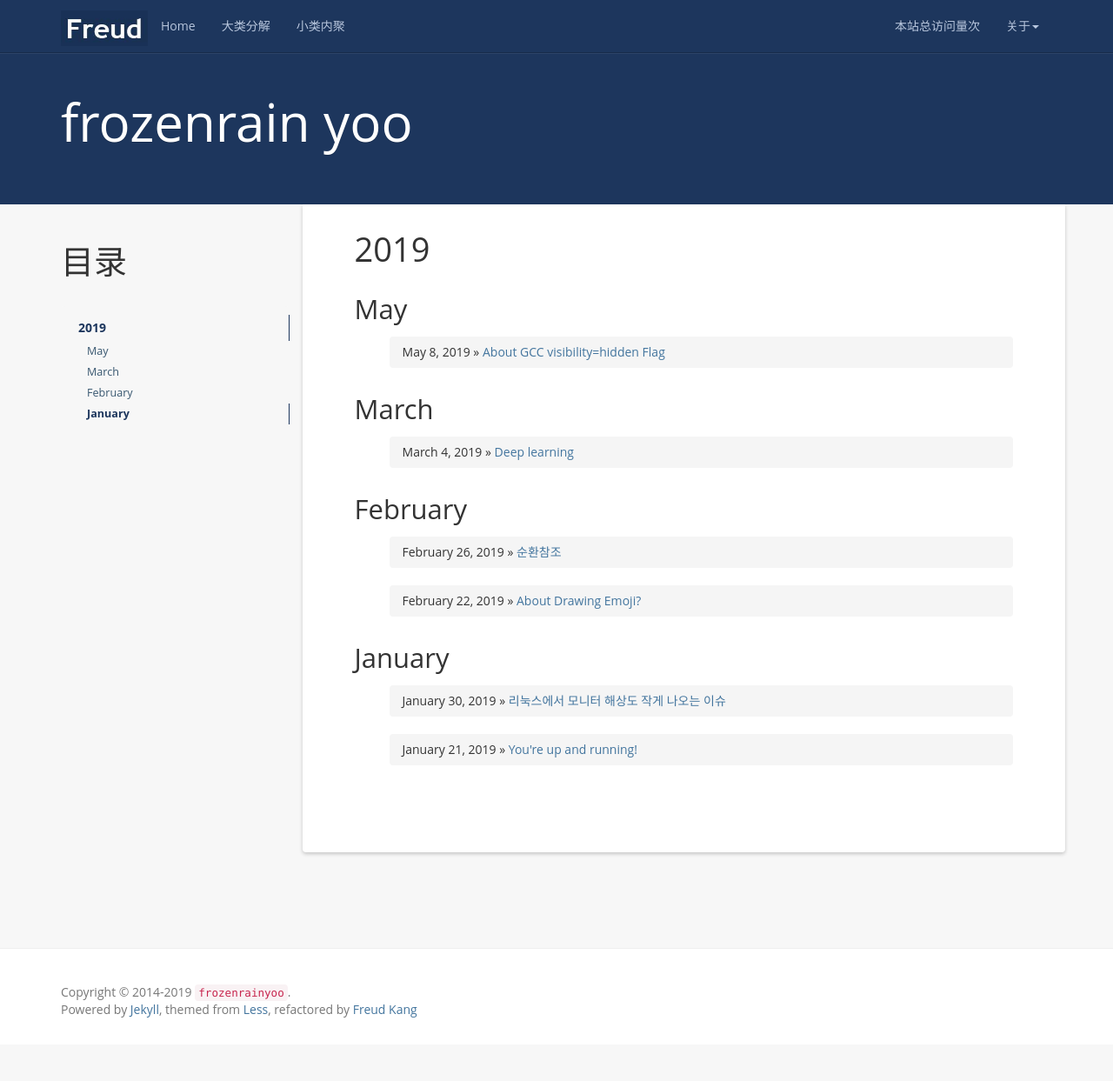
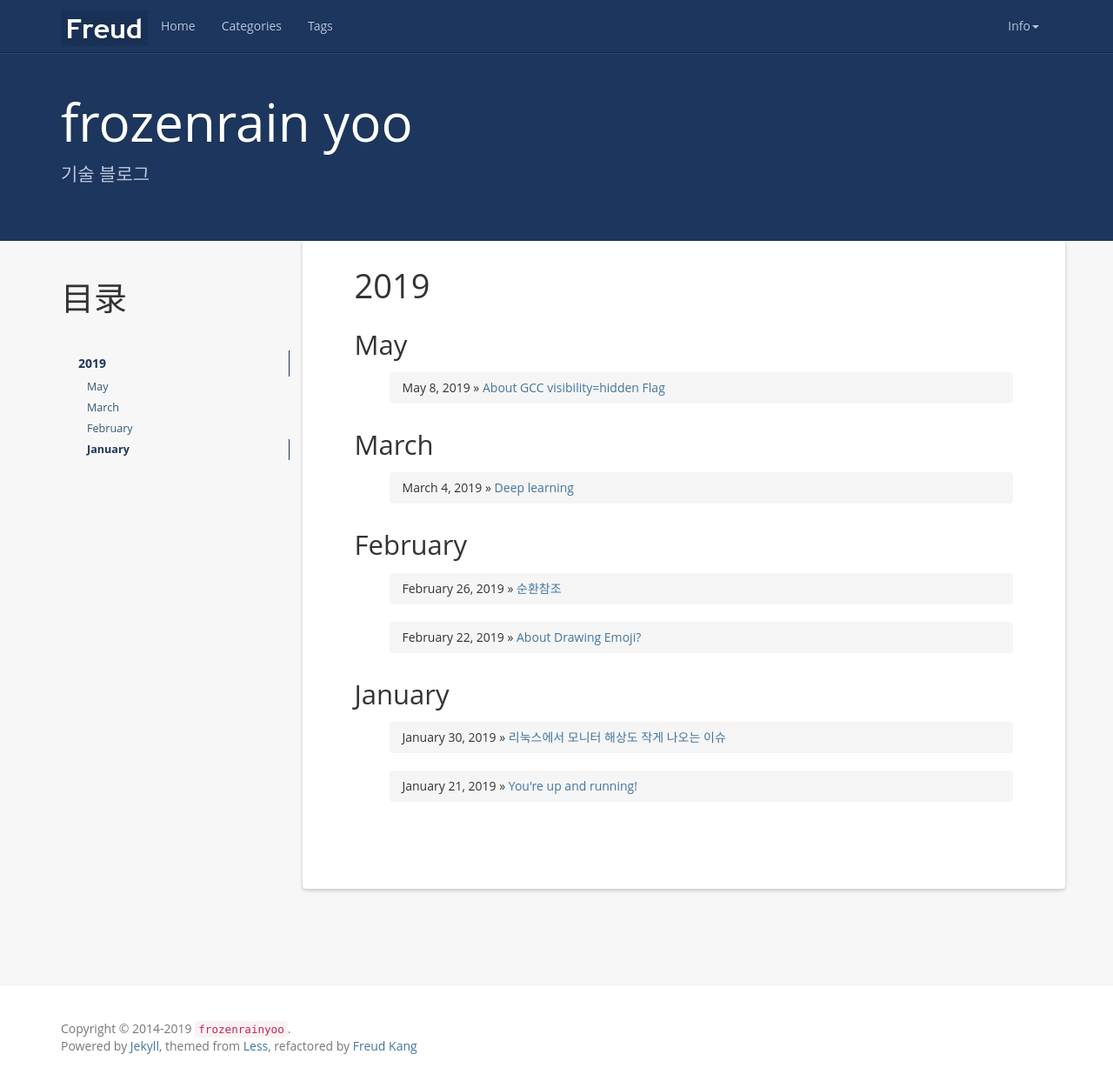
Before and after one commit to frozenrainyoo/frozenrainyoo.github.com, a Jekyll site: the page built from index.html, in a window 1280 px wide and 1243 px high. Shown: the whole window at 87% size. Built offline with Jekyll 4.4.1, drawn with Linux system fonts in a browser that asks for light colours; nearby versions of some CDN libraries; a script that is not in the unit is left out; the list of posts is cut into pages by our own code; comment, search, counter and statistics services are not loaded.

Commit message:
edit menu string

```diff
--- a/_config.yml
+++ b/_config.yml
@@ -6,7 +6,7 @@
 resume_site: https://frozenrainyoo.github.io/
 github: https://github.com/frozenrainyoo
 baseurl: ""
-description:
+description: 기술 블로그
 meta_description:
 motto:
 banner:
--- a/_includes/header.html
+++ b/_includes/header.html
@@ -16,27 +16,27 @@
           <a href="{{ '/' | prepend: site.baseurl }}">Home</a>
         </li>
         <li>
-          <a href="{{ '/categories/' | prepend: site.baseurl }}">大类分解</a>
+          <a href="{{ '/categories/' | prepend: site.baseurl }}">Categories</a>
         </li>
         <li>
-          <a href="{{ '/tag' | prepend: site.baseurl }}">小类内聚</a>
+          <a href="{{ '/tag' | prepend: site.baseurl }}">Tags</a>
         </li>
       </ul>
       <ul class="nav navbar-nav navbar-right">
         <li>
-            <a><span id="busuanzi_container_site_pv">本站总访问量<span id="busuanzi_value_site_pv"></span>次</span></a>
+            <a><span id="busuanzi_container_site_pv"><span id="busuanzi_value_site_pv"></span></span></a>
         </li>
         <li class="dropdown">
-          <a href="#" class="dropdown-toggle" data-toggle="dropdown">关于<b class="caret"></b></a>
+          <a href="#" class="dropdown-toggle" data-toggle="dropdown">Info<b class="caret"></b></a>
           <ul class="dropdown-menu">
             <li><a rel="nofollow" target="_blank" href="{{site.github}}">Github</a></li>
-            <li><a rel="nofollow" target="_blank" href="{{site.resume_site}}">关于作者</a></li>
-            <li><a rel="nofollow" href="{{ '/books' | prepend: site.baseurl }}">我的书单</a></li>
-            <li><a rel="nofollow" href="http://www.hifreud.com/domains/">域名管理</a></li>
-            <li><a rel="nofollow" href="{{ '/reference' | prepend: site.baseurl }}">推荐博客</a></li>
-            <li><a href="{{ '/feed.xml' | prepend: site.baseurl }}">RSS订阅</a></li>
-            <li class="divider"></li>
-            <li><a rel="nofollow" target="_blank" href="https://github.com/luoyan35714/LessOrMore.git">本项目</a></li>
+            <li><a rel="nofollow" target="_blank" href="{{site.resume_site}}">Resume</a></li>
+<!--            <li><a rel="nofollow" href="{{ '/books' | prepend: site.baseurl }}">我的书单</a></li> -->
+<!--            <li><a rel="nofollow" href="http://www.hifreud.com/domains/">域名管理</a></li> -->
+<!--            <li><a rel="nofollow" href="{{ '/reference' | prepend: site.baseurl }}">推荐博客</a></li> -->
+            <li><a href="{{ '/feed.xml' | prepend: site.baseurl }}">RSS</a></li>
+<!--            <li class="divider"></li> -->
+<!--            <li><a rel="nofollow" target="_blank" href="https://github.com/luoyan35714/LessOrMore.git">本项目</a></li> -->
           </ul>
         </li>
       </ul>
```
Also changed, not shown: README.md.
